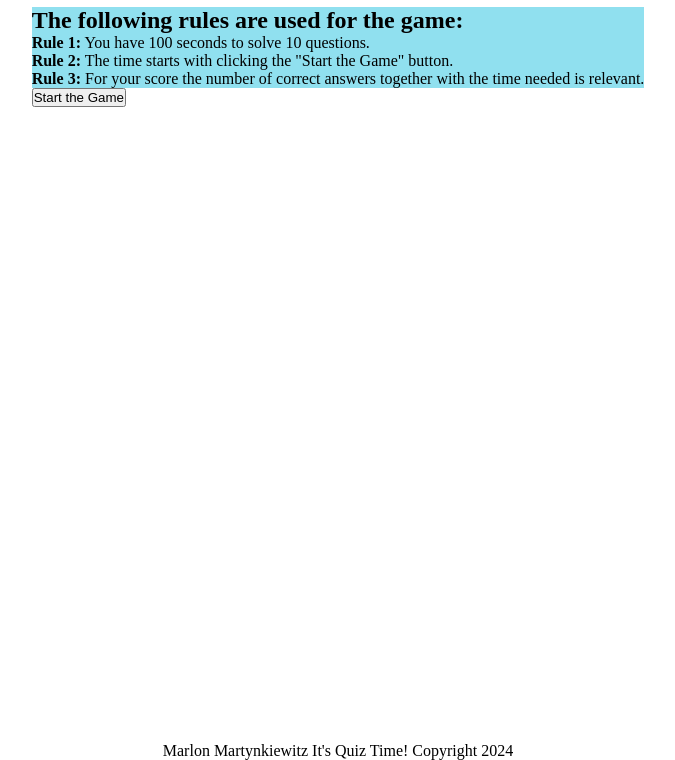
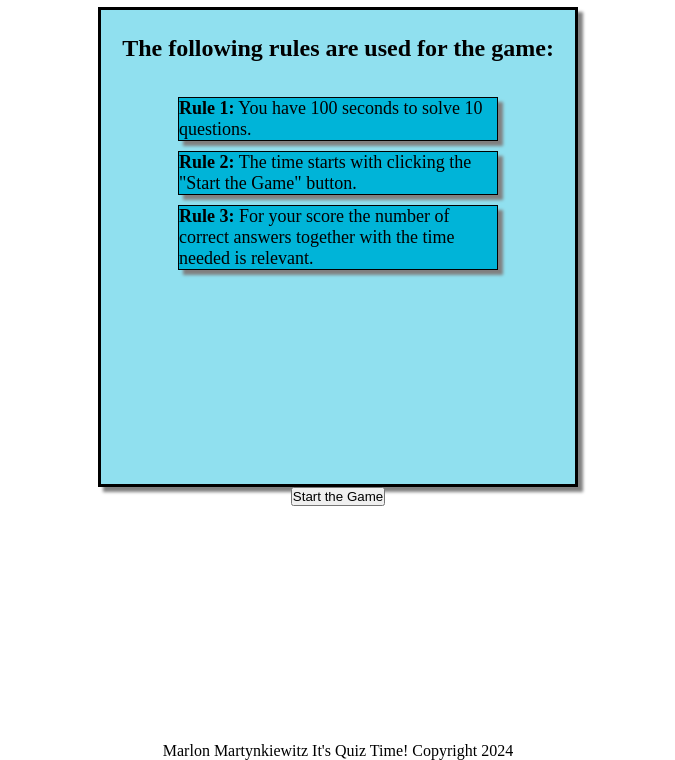
Before and after one commit to MrMarlonM/quiz-game, a plain HTML site: page index.html in a window 1280 px wide. Shown: the part 40-800 px from the top of the page, without its empty margins (302-977 px from the left). Drawn offline with Linux system fonts and the light colour scheme.

Commit message:
Add style to rules

```diff
--- a/assets/css/style.css
+++ b/assets/css/style.css
@@ -18,9 +18,36 @@ body {
 
 main {
     flex: 1 1 auto;
+    width: 80%;
+    /*Flex parent*/
+    display: flex;
+    flex-flow: column;
+    align-items: center;
 }
 
 /* Add style to the rules*/
 .rule-background {
     background-color: #90E0EF;
+    border: 3px solid black;
+    box-shadow: 5px 5px 3px grey;
+    width: 30rem;
+    height: 30rem;
+    /*Flex parent*/
+    display: flex;
+    flex-direction: column;
+    justify-content: flex-start;
+    align-items: center;
+    gap: 10px;
 }
+
+.rule-background h2 {
+    margin: 25px 0;
+}
+
+.rule {
+    background-color: #00B4D8;
+    border: 1px solid black;
+    box-shadow: 5px 5px 3px grey;
+    width: 20rem;
+    font-size: large;
+}
```
